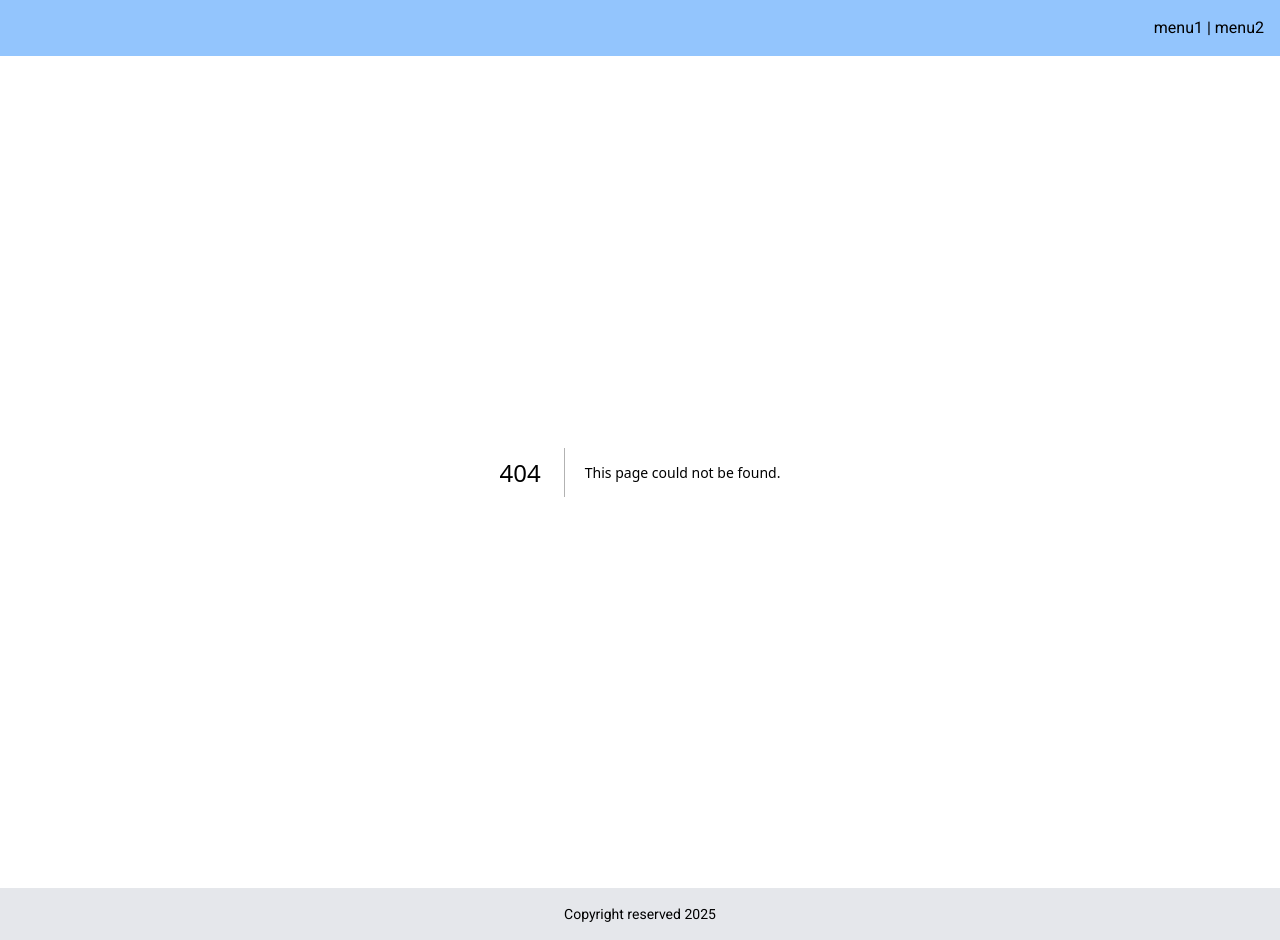
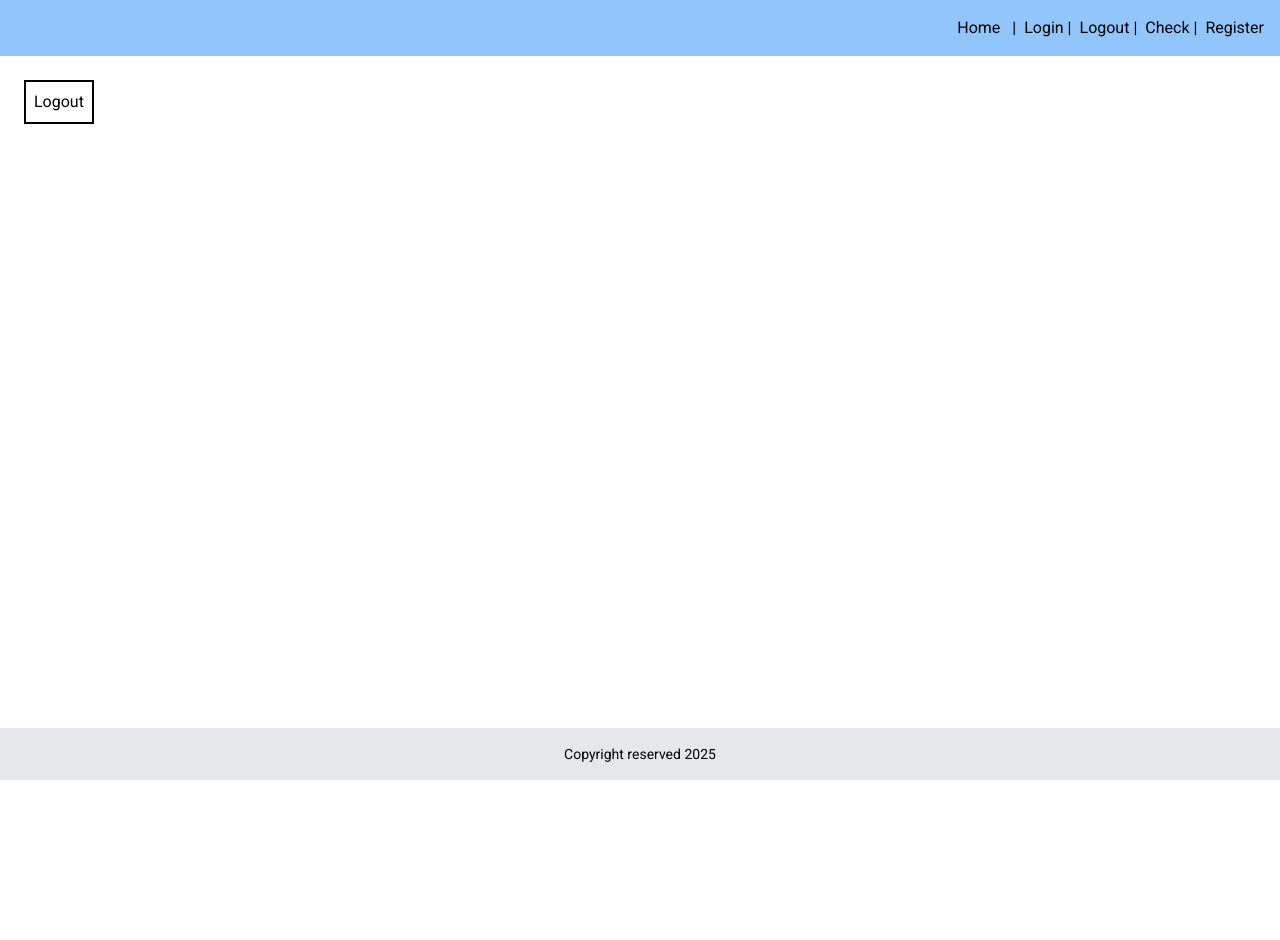
Before and after one commit to wwarodom/web_2_2024, a Next.js app in the folder my-app/: page /simple_db/logout in a window 1280 px wide. Before the commit this address had no page. After the commit the page ends 800 px from the top, so only its background shows below. Built offline with nearby package versions, Linux system fonts and the light colour scheme.

Commit message:
login and logout

```diff
--- /dev/null
+++ b/my-app/app/simple_db/_actions/login.ts
@@ -0,0 +1,37 @@
+"use server"
+
+import prisma from "@/utils/db"
+import hashPassword from "@/utils/hashPassword"
+import { loginUser } from "@/utils/loginUser"
+
+export default async function login(prevState: unknown, formData: FormData) {
+    const email = formData.get("email") as string
+    const password = formData.get("password") as string
+    const remember = (formData.get("remember") === "on") ? true : false
+
+    console.log(email, password, remember)
+
+    const user = await prisma.user.findFirst({ where: {  email }})
+
+    if ( !user ) {
+        return {
+            error: "User not found",
+            message: ""
+        }
+    }
+
+    if( user.password !== await hashPassword(password) ) {
+        return {
+            error: "Invalid password",
+            message: ""
+        }
+    }
+
+    await loginUser(user, remember);
+
+    console.log("User:  ", user)
+    return {
+        error: "",
+        message: "User logged in successfully"
+    }
+}
--- a/my-app/app/simple_db/_actions/registerUser.ts
+++ b/my-app/app/simple_db/_actions/registerUser.ts
@@ -11,6 +11,7 @@ export default async function registerUser(prevState: unknown ,formData: FormDat
 
     try {
         await prisma.user.create({data: { name, email, password}})
+
     }
     catch(e) {
         // console.log(e)
@@ -19,6 +20,7 @@ export default async function registerUser(prevState: unknown ,formData: FormDat
             message: ""
         }
     }
+
     return {
         error: "",
         message: "User registered successfully"
--- /dev/null
+++ b/my-app/app/simple_db/check/page.tsx
@@ -0,0 +1,21 @@
+import { getSession } from "@/utils/loginUser"
+
+
+export default async function CheckToken() {
+
+    let session;
+    try {
+        session = await getSession()
+        console.log("Session: ", session)
+    }
+    catch (e) {
+        console.log("Error: ", e)
+        session = null
+    }
+
+    return (
+        <div>
+            {JSON.stringify(session)}
+        </div>
+    )
+}
--- /dev/null
+++ b/my-app/app/simple_db/login/page.tsx
@@ -0,0 +1,45 @@
+"use client"
+
+import STYLE from "@/constants/style";
+import login from "../_actions/login";
+import { useActionState } from "react";
+import { redirect } from "next/navigation";
+
+export default function Login() {
+
+    const [state, action] = useActionState(login, { error: "", message: "" })
+
+    if (state.error !== "") {
+        return (
+            <div >
+                <h1 className="text-2xl">Login</h1>
+                <p className="text-red-500">{state.error}</p>
+            </div>
+        )
+    }
+
+    if (state.message !== "") {
+        redirect("/simple_db")
+    }
+
+    return (
+        <form action={action}>
+            <h1>Login</h1>
+            <div>
+                <label htmlFor="email">Email: </label>
+                <input className={STYLE} name="email" type="email" />
+            </div>
+            <div>
+                <label htmlFor="password">Password: </label>
+                <input className={STYLE} name="password" type="password" />
+            </div>
+            <div>
+                <input className={STYLE} name="remember" type="checkbox" />
+                <label htmlFor="remember">Remember</label>
+            </div>
+            <div>
+                <button type="submit" className={STYLE}>Login</button>
+            </div>
+        </form>
+    )
+}
--- /dev/null
+++ b/my-app/app/simple_db/logout/page.tsx
@@ -0,0 +1,12 @@
+import STYLE from '@/constants/style'
+import { logoutUser } from '@/utils/loginUser'
+
+export default function page() {
+  return (
+    <div>
+      <button
+        className={STYLE}
+        onClick={logoutUser}>Logout</button>
+    </div>
+  )
+}
--- a/my-app/app/simple_db/register/page.tsx
+++ b/my-app/app/simple_db/register/page.tsx
@@ -3,6 +3,7 @@
 import STYLE from "@/constants/style";
 import registerUser from "../_actions/registerUser";
 import { useActionState } from "react";
+import { redirect } from "next/navigation";
 
 export default function Register() {
 
@@ -17,6 +18,10 @@ export default function Register() {
                 <p className="text-red-500">{state.error}</p>
             </div>
         )
+    }
+
+    if ( state.message !== "" ) {
+        redirect("/simple_db")
     }
 
     return (
--- a/my-app/components/Header.tsx
+++ b/my-app/components/Header.tsx
@@ -1,8 +1,50 @@
+// import { getSession } from "@/utils/loginUser";
+import Link from "next/link";
+// import { useEffect, useState } from "react";
+
 export default function Header() {
+    // const [session, setSession] = useState(null)
+
+    // useEffect(() => {
+    //     const gSession = async () => {
+    //         const session = await getSession();
+    //         console.log("Session: ", session);
+    //         setSession(session);
+    //     };
+    //     gSession();
+    // }, []);
+
+    // const session = await getSession()
+
     return (
         <header className="flex justify-end bg-blue-300 p-4">
             <nav>
-                menu1 | menu2
+                <Link
+                    className="mr-2"
+                    href="/simple_db"
+                >
+                    Home
+                </Link> |
+                <Link
+                    className="ml-2"
+                    href="/simple_db/login">
+                    Login
+                </Link> |
+                <Link
+                    className="ml-2"
+                    href="/simple_db/logout">
+                    Logout
+                </Link> |
+                <Link
+                    className="ml-2"
+                    href="/simple_db/check">
+                    Check
+                </Link> |
+                <Link
+                    className="ml-2"
+                    href="/simple_db/register">
+                    Register
+                </Link>
             </nav>
         </header>
     )
--- a/my-app/package.json
+++ b/my-app/package.json
@@ -10,6 +10,7 @@
   },
   "dependencies": {
     "@prisma/client": "^6.5.0",
+    "jose": "^6.0.10",
     "next": "15.1.7",
     "react": "^19.0.0",
     "react-dom": "^19.0.0"
--- /dev/null
+++ b/my-app/utils/loginUser.ts
@@ -0,0 +1,97 @@
+"use server"
+
+import { SignJWT, jwtVerify } from "jose";
+import { cookies } from "next/headers";
+import { NextRequest, NextResponse } from "next/server";
+
+const secretKey = process.env.SECRET;
+const key = new TextEncoder().encode(secretKey);
+
+
+const TIMEOUT = 300 // 300 second
+
+
+export async function encrypt(payload: Record<string, unknown>) {
+    return await new SignJWT(payload)
+        .setProtectedHeader({ alg: "HS256" })
+        .setIssuedAt()
+        .setExpirationTime(`${TIMEOUT} sec from now`)
+        .sign(key);
+}
+
+
+export async function decrypt(input: string): Promise<Record<string, unknown>> {
+    const { payload } = await jwtVerify(input, key, {
+        algorithms: ["HS256"],
+    });
+    return payload;
+}
+
+
+interface UserInput {
+    id: number;
+    email: string;
+    name: string;
+}
+
+
+export async function loginUser(userInput: UserInput, remember: boolean) {
+    const { id, email, name } = userInput;
+
+
+    let timeout = TIMEOUT // default 5 mins
+    if (remember)
+        timeout = 24 * 60 * 60;
+    // Create the session
+    const expires = new Date(Date.now() + timeout * 1000);
+    const session = await encrypt({ id, email, name, expires });
+
+
+    // Save the session in a cookie
+    (await cookies()).set("session", session, { expires, httpOnly: true });
+    return { message: "Login Success" }
+}
+
+
+export async function logoutUser() {
+    // Destroy the session
+    // cookies().set("session", "", { expires: new Date(0) });
+    try {
+        console.log("=== before logout ===");
+        (await cookies()).delete('session')
+        console.log("=== after delete logout ===");
+    }
+    catch(e) {
+        console.log("Error: ", e)
+        return { message: "" }
+    }
+
+    return { message: "Logout Success" }
+}
+
+
+export async function getSession() {
+    const session = (await cookies()).get("session")?.value;
+    if (!session) return null;
+    return await decrypt(session);
+}
+
+
+export async function updateSession(request: NextRequest) {
+    const session = request.cookies.get("session")?.value;
+    if (!session) return;
+
+
+    // Refresh the session so it doesn't expire
+    const parsed = await decrypt(session);
+    parsed.expires = new Date(Date.now() + TIMEOUT * 1000);
+    const res = NextResponse.next();
+    res.cookies.set({
+        name: "session",
+        // secure: true,   // if https is used
+        value: await encrypt(parsed),
+        httpOnly: true,
+        expires: parsed.expires as Date,
+    });
+    return res;
+}
```
Also changed, not shown: my-app/middleware.ts (added, +27 -0 lines), 2 other files (tests, documents, lock files or other folders).
